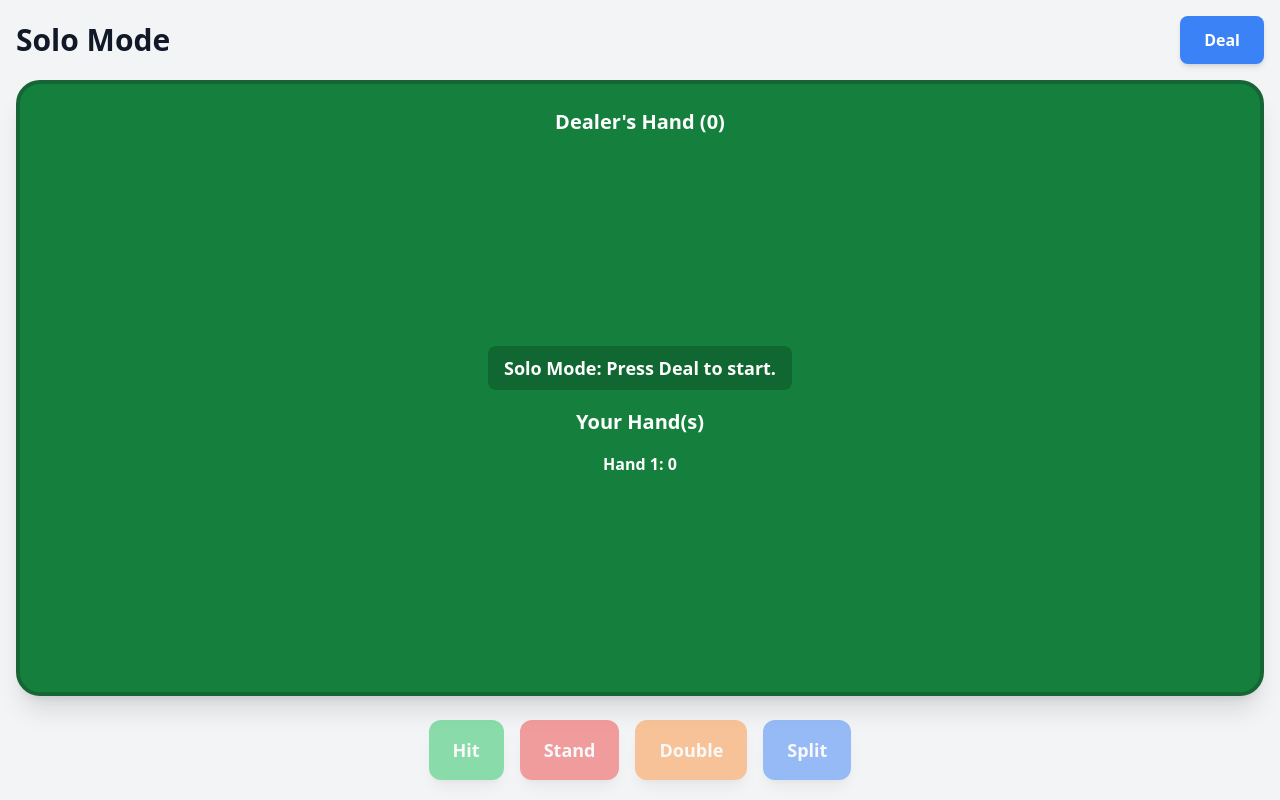
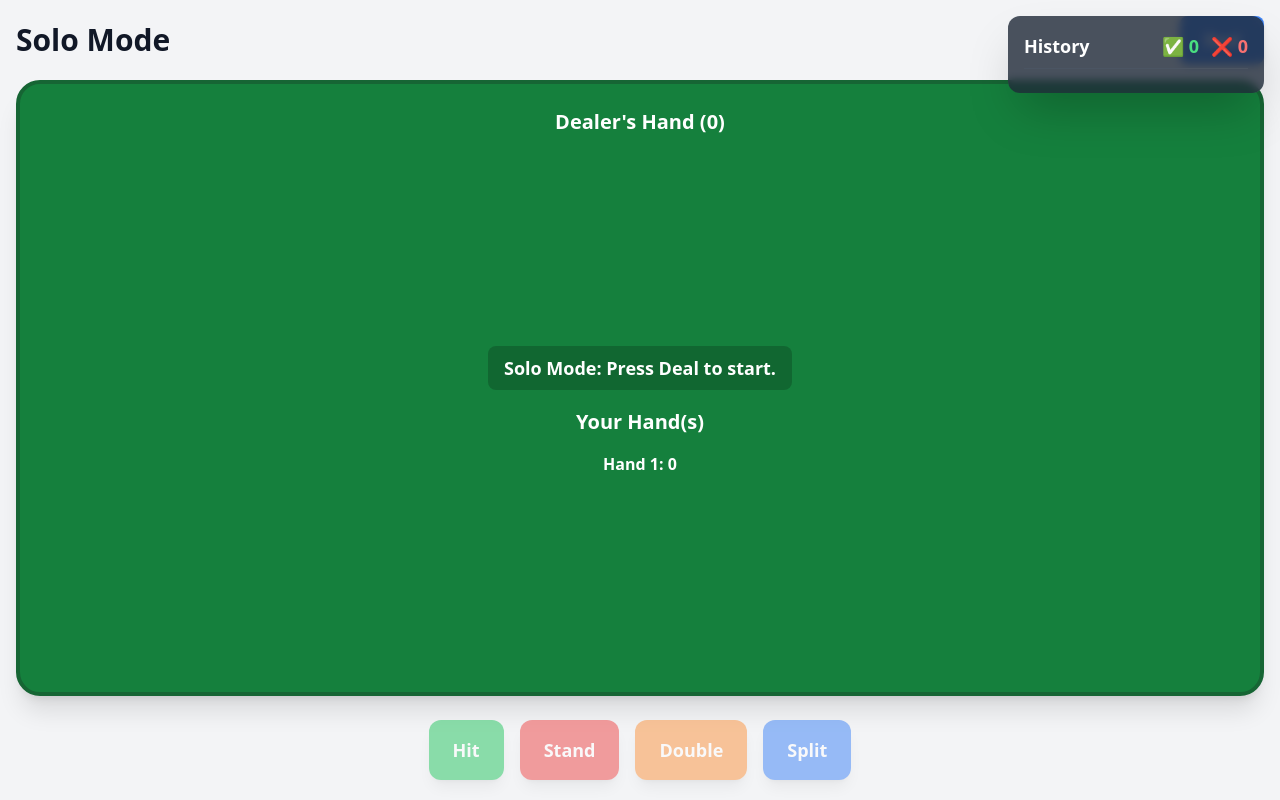
Before and after one commit to cswlim/BlackJack-Trainer, a React (Create React App) app in the folder client/: page / in a window 1280 px wide. Both pictures are taken after a click on the button "Solo Mode". Built offline with nearby package versions, Linux system fonts and the light colour scheme.

Commit message:
Update App.jsx

```diff
--- a/client/src/App.jsx
+++ b/client/src/App.jsx
@@ -150,6 +150,29 @@ const CountPromptModal = ({ onConfirm, onCancel }) => {
     );
 };
 
+const HistoryTracker = ({ history, correctCount, incorrectCount }) => {
+    const opacities = ['opacity-100', 'opacity-75', 'opacity-60', 'opacity-40', 'opacity-25'];
+
+    return (
+        <div className="fixed top-4 right-4 w-64 bg-gray-800 bg-opacity-80 backdrop-blur-sm text-white p-4 rounded-xl shadow-2xl z-20">
+            <h3 className="text-lg font-bold border-b border-gray-600 pb-2 mb-2 flex justify-between">
+                <span>History</span>
+                <span className="flex items-center gap-3">
+                    <span className="text-green-400">✅ {correctCount}</span>
+                    <span className="text-red-400">❌ {incorrectCount}</span>
+                </span>
+            </h3>
+            <ul className="space-y-2">
+                {history.slice(0, 5).map((item, index) => (
+                    <li key={index} className={`text-sm transition-opacity duration-300 ${opacities[index] || 'opacity-0'}`}>
+                        <span className={item.correct ? 'text-green-400' : 'text-red-400'}>{item.correct ? '✅' : '❌'}</span> {item.text}
+                    </li>
+                ))}
+            </ul>
+        </div>
+    );
+};
+
 
 // --- MAIN APP COMPONENT ---
 
@@ -178,6 +201,9 @@ export default function App() {
     // UI state
     const [message, setMessage] = useState('Select a game mode to start.');
     const [feedback, setFeedback] = useState('');
+    const [history, setHistory] = useState([]);
+    const [correctCount, setCorrectCount] = useState(0);
+    const [incorrectCount, setIncorrectCount] = useState(0);
     const lastActionFeedback = useRef('');
     const endOfRoundMessageSet = useRef(false);
 
@@ -250,6 +276,9 @@ export default function App() {
 
         if (deck.length < 52 || isCutCardRevealed) {
             createShoe();
+            setHistory([]);
+            setCorrectCount(0);
+            setIncorrectCount(0);
             setTimeout(() => setGameState('pre-deal'), 100);
             return;
         }
@@ -303,15 +332,19 @@ export default function App() {
         const dealerUpCard = dealerHand.cards.find(c => !c.isHidden);
         const correctMove = getBasicStrategy(currentHandRef.cards, dealerUpCard);
 
-        let feedbackMsg = `Your move: ${action}. Basic strategy: ${correctMove}. `;
-        if (action.charAt(0) === correctMove) {
-            feedbackMsg += "✅ Correct!";
+        const isCorrect = action.charAt(0) === correctMove;
+        const feedbackText = `Your move: ${action}. Strategy: ${correctMove}.`;
+        const historyItem = { text: feedbackText, correct: isCorrect };
+
+        setHistory(prevHistory => [historyItem, ...prevHistory]);
+        if (isCorrect) {
+            setCorrectCount(prev => prev + 1);
             lastActionFeedback.current = "Correct!";
         } else {
-            feedbackMsg += "❌ Incorrect.";
+            setIncorrectCount(prev => prev + 1);
             lastActionFeedback.current = "Incorrect.";
         }
-        setFeedback(feedbackMsg);
+        setFeedback(`${feedbackText} ${isCorrect ? '✅' : '❌'}`);
 
         switch(action) {
             case 'Hit':
@@ -509,6 +542,9 @@ export default function App() {
     const selectMode = (mode) => {
         setGameMode(mode);
         createShoe();
+        setHistory([]);
+        setCorrectCount(0);
+        setIncorrectCount(0);
         if (mode === 'solo') {
             setGameState('pre-deal');
             setMessage('Solo Mode: Press Deal to start.');
@@ -557,6 +593,7 @@ export default function App() {
 
     return (
         <div className="min-h-screen bg-gray-100 text-gray-900 font-sans p-4 flex flex-col items-center">
+            {gameMode === 'solo' && <HistoryTracker history={history} correctCount={correctCount} incorrectCount={incorrectCount} />}
             {showCountPrompt && <CountPromptModal onConfirm={handleCountConfirm} />}
             <div className="w-full max-w-7xl mx-auto">
                 {/* Header */}
```
